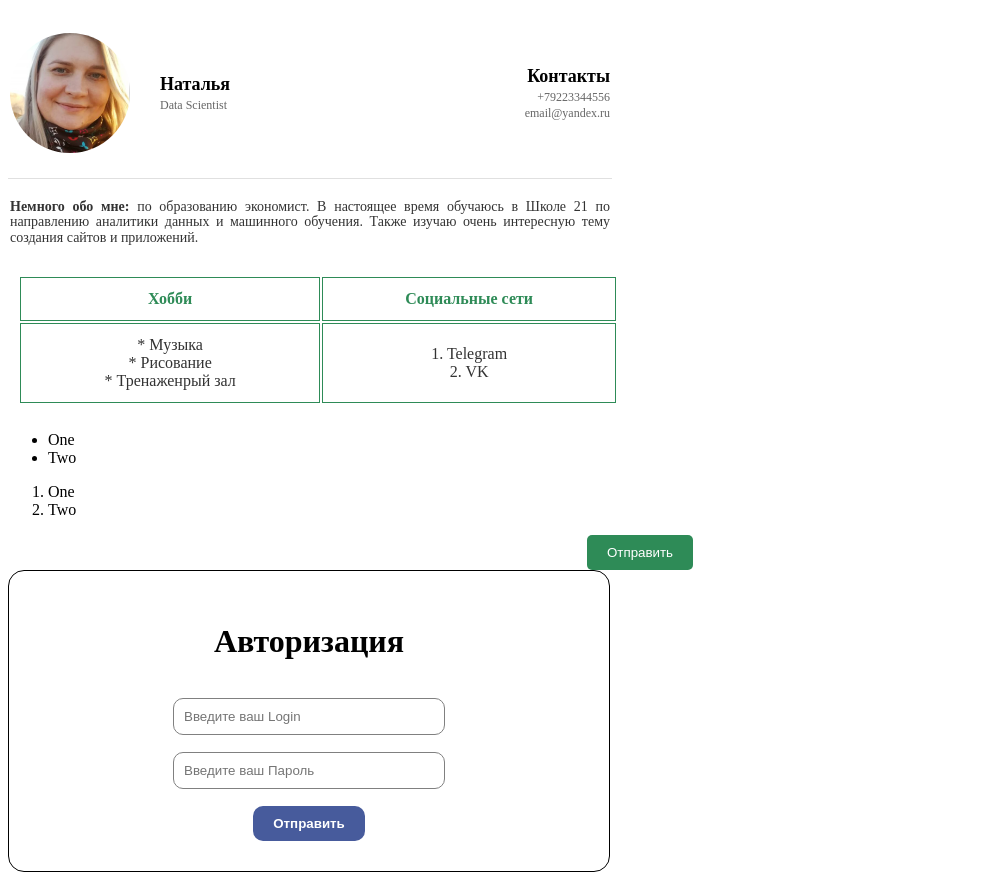
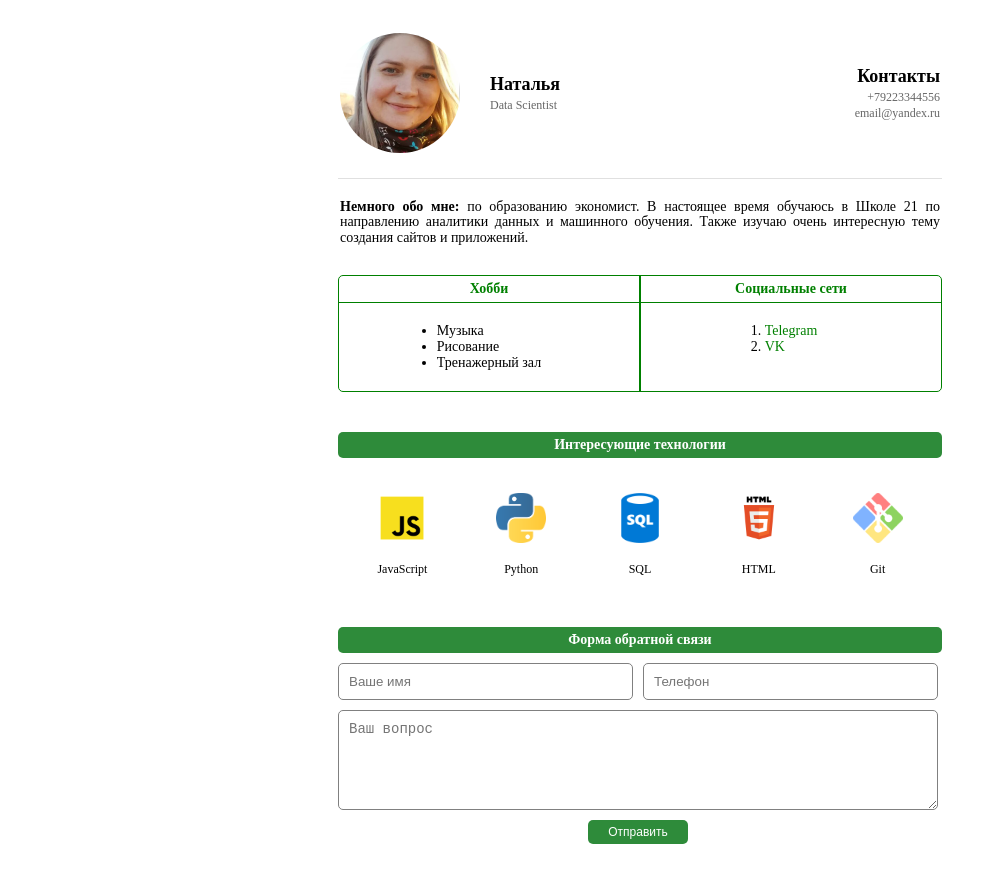
Before and after one commit to Natalya-GH/About_me, a plain HTML site: page index.html in a window 1280 px wide. Shown: the whole page, without its empty margins (0-997 px from the left). After the commit the page ends 852 px from the top, so only its background shows below. Drawn offline with Linux system fonts and the light colour scheme.

Commit message:
сhanges

```diff
--- a/index.html
+++ b/index.html
@@ -9,6 +9,8 @@
 </head>
 
 <body>
+  <div class="wrapper">
+
     <div class="employee-card">
       <img src="photo.jpg" alt="Фото сотрудника" class="employee-photo">
 
@@ -27,47 +29,72 @@
     <div class="about-me">
       <p class="about-me-content">
         <span style="font-weight: bold;">Немного обо мне:</span>
-      по образованию экономист. В настоящее время обучаюсь в Школе 21 по направлению аналитики данных и машинного обучения.
+        по образованию экономист. В настоящее время обучаюсь в Школе 21 по направлению аналитики данных и машинного
+        обучения.
         Также изучаю очень интересную тему создания сайтов и приложений.
       </p>
     </div>
 
-  <div class="employee-table">
-    <table>
-      <tr>
-        <th>Хобби</th>
-        <th>Социальные сети</th>
-      </tr>
-      <tr>
-        <td>* Музыка<br>* Рисование<br>* Тренаженрый зал</td>
-        <td>1. Telegram<br>2. VK</td>
-      </tr>
-    </table>
+    <div class="table-test">
+      <div class="table-test__col-left">
+        <div class="table-test__title">Хобби</div>
+        <div class="table-test__content">
+          <ul>
+            <li>Музыка</li>
+            <li>Рисование</li>
+            <li>Тренажерный зал</li>
+          </ul>
+        </div>
+      </div>
+      <div class="table-test__col-right">
+        <div class="table-test__title">Социальные сети</div>
+        <div class="table-test__content">
+          <ol>
+            <li><a href="#">Telegram</a></li>
+            <li><a href="#">VK</a></li>
+          </ol>
+        </div>
+      </div>
     </div>
 
-  <div>
-     <ul>
-       <li>One</li>
-       <li>Two</li>
-     </ul>
-        <ol>
-          <li>One</li>
-          <li>Two</li>
-        </ol>
+    <div class="cap">Интересующие технологии</div>
 
+    <div class="box">
+      <div class="box1">
+        <div class="box2"><img src="pngwing.com.png" alt="Логотип JavaScript"></div>
+        <div class="box3">JavaScript</div>
+      </div>
+      <div class="box1">
+        <div class="box2"><img src="img_python.png" alt="Логотип Python"></div>
+        <div class="box3">Python</div>
+      </div>
+      <div class="box1">
+        <div class="box2"><img src="img_sql.png" alt="Логотип SQL"></div>
+        <div class="box3">SQL</div>
+      </div>
+      <div class="box1">
+        <div class="box2"><img src="img_html.png" alt="Логотип HTML"></div>
+        <div class="box3">HTML</div>
+      </div>
+      <div class="box1">
+        <div class="box2"><img src="img_git.png" alt="Логотип HTML"></div>
+        <div class="box3">Git</div>
+       </div>
     </div>
 
-  <div>
-    <button class="btn-one">Отправить</button>
-  </div>
+    <div class="cap">Форма обратной связи</div>
 
     <div>
       <form class="form">
-      <h1 class="header">Авторизация</h1>
-      <input class="inp" type="text" placeholder="Введите ваш Login">
-      <input class="inp" type="password" placeholder="Введите ваш Пароль">
+        <div class="row">
+          <input class="inp" type="text" placeholder="Ваше имя">
+          <input class="inp" type="tel" placeholder="Телефон">
+        </div>
+        <textarea class="inp textarea" placeholder="Ваш вопрос" rows="4"></textarea>
         <button class="btn">Отправить</button>
       </form>
+    </div>
+
   </div>
 
 </body>
--- a/style.css
+++ b/style.css
@@ -1,3 +1,8 @@
+.wrapper {
+  width: fit-content;
+  margin: 0 auto;
+}
+
 .employee-card {
   display: flex;
   align-items: center;
@@ -45,10 +50,11 @@
   max-width: 600px;
   padding: 10px 2px;
   margin-top: 10px;
+  margin-bottom: 20px;
 }
 
 .about-me-content {
-  color: #333;
+  color: #000000;
   line-height: 1.1;
   font-size: 14px;
   margin: 0; /* Убирает отступы у абзаца */
@@ -56,75 +62,131 @@
   text-align-last: left; /* Последняя строка выравнивается по левому краю */
 }
 
-.employee-table {
-  max-width: 600px;
-  padding: 10px;
-  margin-top: 10px;
+.table-test {
+  display: grid;
+  grid-template-columns: 1fr 1fr;
+  border: 1px solid green;
+  border-radius: 5px;
+  margin-bottom: 40px;
 }
 
-.employee-table table {
-  width: 100%;
-  border-radius: 5px; /* Скругление углов */
+.table-test__col-left {
+  border-right: 1px solid green;
+}
+.table-test__col-right {
+  border-left: 1px solid green;
+}
+
+.table-test__title{
+  text-align: center;
+  border-bottom: 1px solid green;
+  padding: 5px 0;
+  font-size: 14px;
+  color: green;
+  font-weight: bold;
+}
+
+.table-test__content {
+  padding: 20px;
+  display: flex;
+  justify-content: center;
+  font-size: 14px;
+}
+
+.table-test__content a {
+  color: green;
+  text-decoration: none;
+}
+
+ol, ul {
+  padding: 0;
+  margin: 0;
+}
+
+.box {
+  padding: 5px;
+  display: flex;
+  margin-top: 20px;
+  margin-bottom: 40px;
+}
+
+.box1 {
+  flex-grow: 1;
+  border-radius: 5px;
+  transition: box-shadow 0.2s ease;
+}
+
+.box1:hover {
+  box-shadow: 0 4px 12px rgba(45, 107, 42, 0.5);
+}
+
+.box2 {
+  text-align: center;
+  padding: 10px 0;
+}
+
+.box2 img {
+  width: 50px;
+  height: 50px;
  }
 
-.employee-table th,
-.employee-table td {
-  padding: 12px;
+.box3 {
   text-align: center;
-  border: 1px solid #2e8b57; /* Границы всех ячеек */
+  padding: 5px 0;
+  font-size: 12px;
 }
 
-/* Заголовки */
-.employee-table th {
+.cap {
+  background: #2e8b3a;
+  color: white;
   font-weight: bold;
-  color: #2e8b57;
-  background-color: transparent;
+  text-align: center;
+  padding: 5px;
+  border-radius: 5px;
+  margin-bottom: 10px;
+  font-size: 14px;
 }
 
-/* Контент ячеек */
-.employee-table td {
-  color: #333;
-  background-color: transparent;
-}
-
-.btn-one {
-  background: #2e8b57;
-  border: none;
-  color: white;
-  width: fit-content;
-  padding: 10px 20px;
-  border-radius: 5px;
-  display: block; /* делает элемент блочным */
-  margin: 0 auto; /* автоматические отступы слева/справа */
-}
 
 .form {
-  border: 1px solid black;
-  width: 500px;
+  max-width: 600px;
+  width: 100%;
   height: fit-content;
-  padding: 30px 50px;
   background: #fff;
-  border-radius: 16px;
   display: flex;
   flex-direction: column;
-  gap: 17px;
-
+  gap: 10px;
   align-items: center;
-}
-
-.btn {
-  background: #475b9c;
-  border: none;
-  color: white;
-  font-weight: bold;
-  width: fit-content;
-  padding: 10px 20px;
-  border-radius: 10px;
 }
 
 .inp {
   padding: 10px;
-  border-radius: 10px;
+  border-radius: 5px;
   border: 1px solid gray;
-  width: 50%;
+  width: 100%;
+  box-sizing: border-box;
 }
+
+.row {
+  display: flex;
+  gap: 10px;
+  width: 100%;
+}
+
+.textarea {
+  font-size: 14px;
+  min-height: 100px; /* Добавляем минимальную высоту */
+  resize: vertical; /* Разрешаем изменять высоту */
+  width: 100%;
+}
+
+
+.btn {
+  background: #2e8b3a;
+  border: none;
+  color: white;
+  width: fit-content;
+  font-size: 12px;
+  padding: 5px 20px;
+  border-radius: 5px;
+}
--- a/style1105.css
+++ /dev/null
@@ -1,192 +0,0 @@
-.wrapper {
-  width: fit-content;
-  margin: 0 auto;
-}
-
-.employee-card {
-  display: flex;
-  align-items: center;
-  gap: 30px;
-  max-width: 600px;
-  padding: 25px 2px;
-  border-bottom: 1px solid #e0e0e0;
-  background: transparent;
-}
-
-.employee-photo {
-  width: 120px;
-  height: 120px;
-  border-radius: 50%;
-  object-fit: cover;
-}
-
-.employee-info {
-  flex: 1;
-  display: flex;
-  flex-direction: column;
-  justify-content: center;
-}
-
-.style-one {
-  font-size: 18px;
-  font-weight: bold;
-  margin-bottom: 2px;
-}
-
-.style-two {
-  font-size: 12px;
-  color: #666;
-  margin-top: 1px;
-}
-
-.employee-contacts {
-  text-align: right;
-  display: flex;
-  flex-direction: column;
-  justify-content: center;
-}
-
-.about-me {
-  max-width: 600px;
-  padding: 10px 2px;
-  margin-top: 10px;
-  margin-bottom: 20px;
-}
-
-.about-me-content {
-  color: #000000;
-  line-height: 1.1;
-  font-size: 14px;
-  margin: 0; /* Убирает отступы у абзаца */
-  text-align: justify; /* Выравнивание по ширине */
-  text-align-last: left; /* Последняя строка выравнивается по левому краю */
-}
-
-.table-test {
-  display: grid;
-  grid-template-columns: 1fr 1fr;
-  border: 1px solid green;
-  border-radius: 5px;
-  margin-bottom: 40px;
-}
-
-.table-test__col-left {
-  border-right: 1px solid green;
-}
-.table-test__col-right {
-  border-left: 1px solid green;
-}
-
-.table-test__title{
-  text-align: center;
-  border-bottom: 1px solid green;
-  padding: 5px 0;
-  font-size: 14px;
-  color: green;
-  font-weight: bold;
-}
-
-.table-test__content {
-  padding: 20px;
-  display: flex;
-  justify-content: center;
-  font-size: 14px;
-}
-
-.table-test__content a {
-  color: green;
-  text-decoration: none;
-}
-
-ol, ul {
-  padding: 0;
-  margin: 0;
-}
-
-.box {
-  padding: 5px;
-  display: flex;
-  margin-top: 20px;
-  margin-bottom: 40px;
-}
-
-.box1 {
-  flex-grow: 1;
-  border-radius: 5px;
-  transition: box-shadow 0.2s ease;
-}
-
-.box1:hover {
-  box-shadow: 0 4px 12px rgba(45, 107, 42, 0.5);
-}
-
-.box2 {
-  text-align: center;
-  padding: 10px 0;
-}
-
-.box2 img {
-  width: 50px;
-  height: 50px;
- }
-
-.box3 {
-  text-align: center;
-  padding: 5px 0;
-  font-size: 12px;
-}
-
-.cap {
-  background: #2e8b3a;
-  color: white;
-  font-weight: bold;
-  text-align: center;
-  padding: 5px;
-  border-radius: 5px;
-  margin-bottom: 10px;
-  font-size: 14px;
-}
-
-
-.form {
-  max-width: 600px;
-  width: 100%;
-  height: fit-content;
-  background: #fff;
-  display: flex;
-  flex-direction: column;
-  gap: 10px;
-  align-items: center;
-}
-
-.inp {
-  padding: 10px;
-  border-radius: 5px;
-  border: 1px solid gray;
-  width: 100%;
-  box-sizing: border-box;
-}
-
-.row {
-  display: flex;
-  gap: 10px;
-  width: 100%;
-}
-
-.textarea {
-  font-size: 14px;
-  min-height: 100px; /* Добавляем минимальную высоту */
-  resize: vertical; /* Разрешаем изменять высоту */
-  width: 100%;
-}
-
-
-.btn {
-  background: #2e8b3a;
-  border: none;
-  color: white;
-  width: fit-content;
-  font-size: 12px;
-  padding: 5px 20px;
-  border-radius: 5px;
-}
```
Also changed, not shown: index1105.html (deleted, +0 -102 lines). Lines whose indentation alone changed are shown as unchanged.
